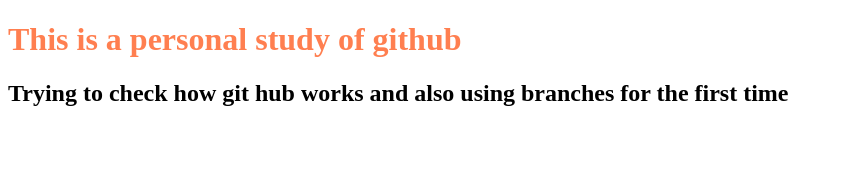
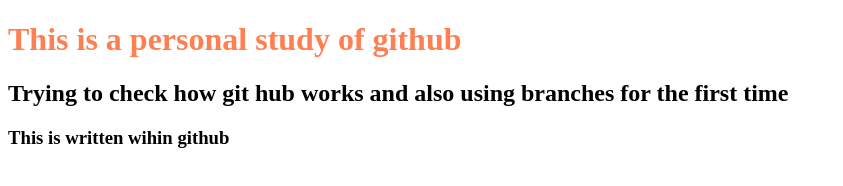
Before and after one commit to Masteradedave/studyG, a plain HTML site: page index.html in a window 1280 px wide. Shown: the whole page, without its empty margins (0-843 px from the left). Drawn offline with Linux system fonts and the light colour scheme.

Commit message:
Update from github index.html

```diff
--- a/index.html
+++ b/index.html
@@ -9,5 +9,6 @@
 <body>
     <h1>This is a personal study of github</h1>
     <h2>Trying to check how git hub works and also using branches for the first time</h2>
+    <h3>This is written wihin github</h3>
 </body>
 </html>
```
